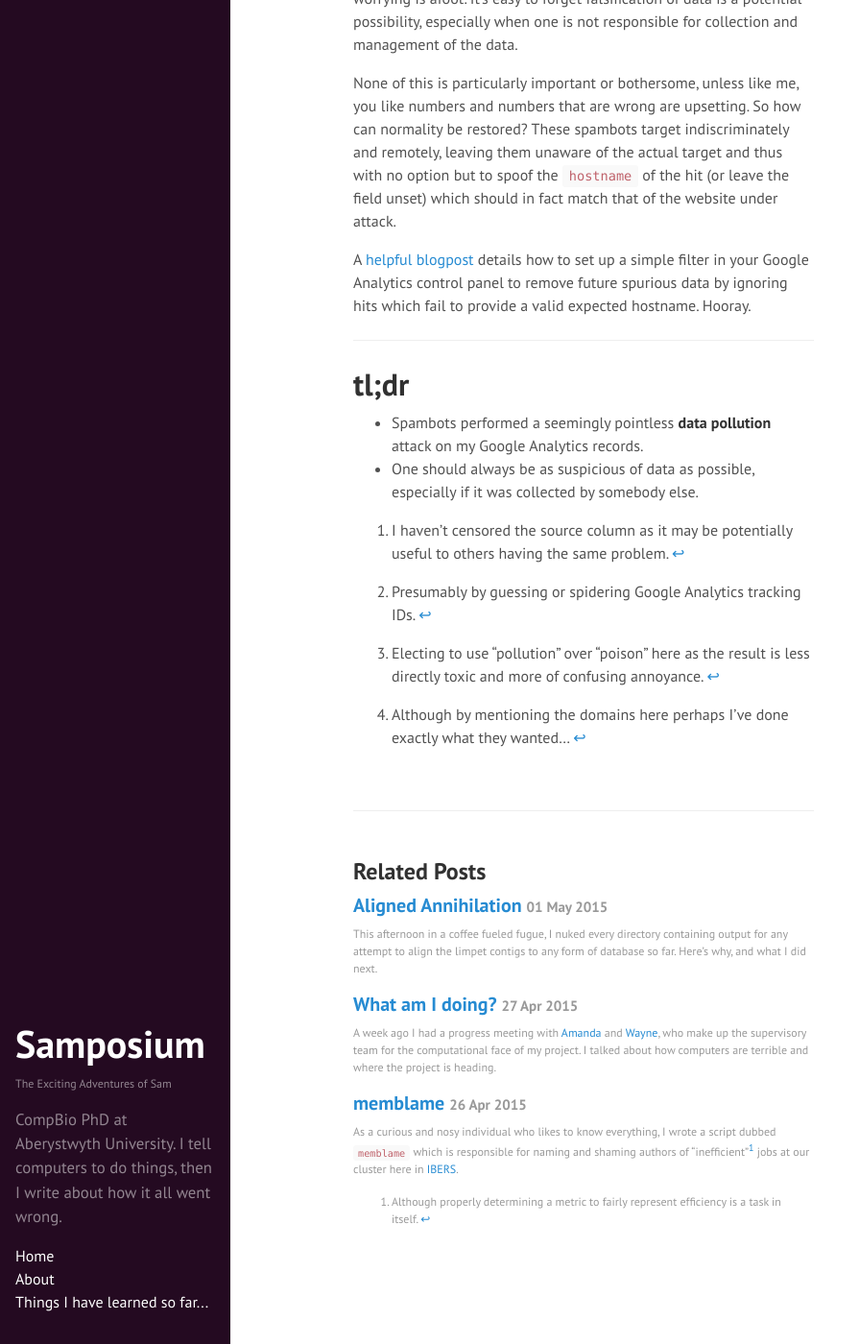
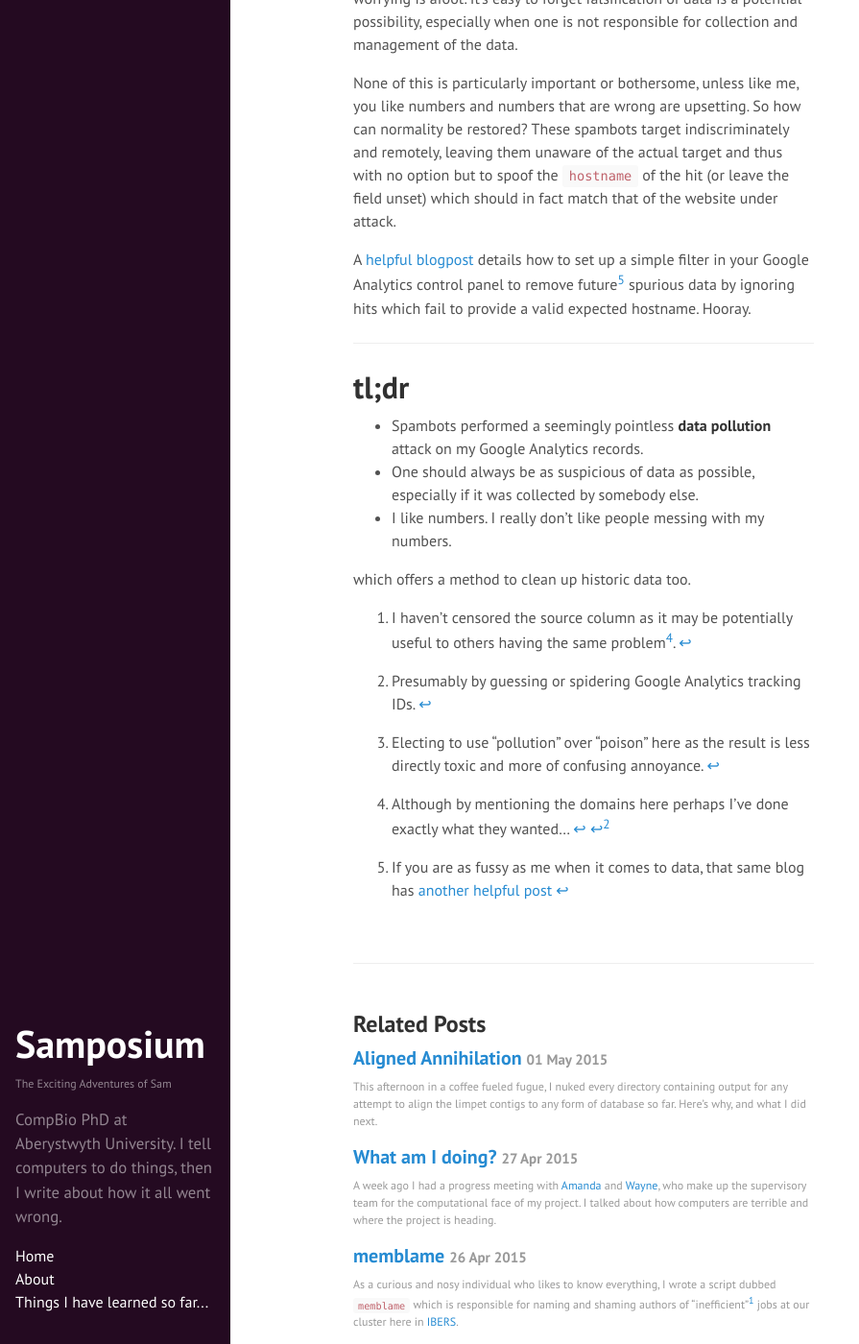
Before and after one commit to SamStudio8/samstudio8.github.io.off, a Jekyll site: the page built from _posts/2015-05-03-ghostbusting.md, in a window 1280 px wide and 1400 px high, scrolled down 1136 px. Shown: the whole window at 96% size, without its empty margins (0-895 px from the left). Built offline with Jekyll 4.4.1, drawn with Linux system fonts in a browser that asks for light colours; Markdown is read by kramdown in place of the engine named in the settings.

Commit message:
Update 2015-05-03-ghostbusting.md

```diff
--- a/_posts/2015-05-03-ghostbusting.md
+++ b/_posts/2015-05-03-ghostbusting.md
@@ -43,7 +43,7 @@ leaving them unaware of the actual target and thus with no option but to spoof t
 (or leave the field unset) which should in fact match that of the website under attack.
 
 A [helpful blogpost](http://www.ohow.co/stop-adult-referral-spam-ga/#How_to_Block_these_Referrals_in_Google_Analytics) details how to set up a simple filter
-in your Google Analytics control panel to remove future spurious data by ignoring hits which fail to provide
+in your Google Analytics control panel to remove future[^4] spurious data by ignoring hits which fail to provide
 a valid expected hostname. Hooray.
 
 * * *
@@ -51,8 +51,9 @@ a valid expected hostname. Hooray.
 # tl;dr
 * Spambots performed a seemingly pointless **data pollution** attack on my Google Analytics records.
 * One should always be as suspicious of data as possible, especially if it was collected by somebody else.
+* I like numbers. I really don't like people messing with my numbers.
 
-[^0]: I haven't censored the source column as it may be potentially useful to others having the same problem.
+[^0]: I haven't censored the source column as it may be potentially useful to others having the same problem[^3].
 
 [^1]: Presumably by guessing or spidering Google Analytics tracking IDs.
 
@@ -60,3 +61,6 @@ a valid expected hostname. Hooray.
     confusing annoyance.
 
 [^3]: Although by mentioning the domains here perhaps I've done exactly what they wanted...
+
+[^4]: If you are as fussy as me when it comes to data, that same blog has [another helpful post](http://www.ohow.co/remove-referrer-spam-with-segments/#Create_a_segment_with_valid_hostnames)
+which offers a method to clean up historic data too.
```
